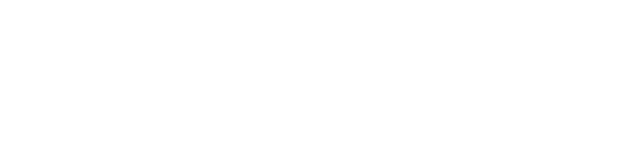
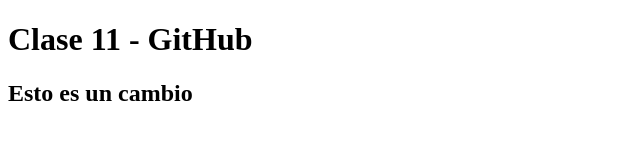
Before and after one commit to thaliaCR/intento1, a plain HTML site: page index.html in a window 1280 px wide. Shown: the whole page, without its empty margins (0-640 px from the left). Drawn offline with Linux system fonts and the light colour scheme.

Commit message:
Este sería el segundo commit

```diff
--- a/index.html
+++ b/index.html
@@ -8,6 +8,7 @@
     <link rel="stylesheet" href="css/estilo.css">
 </head>
 <body>
-
+    <h1>Clase 11 - GitHub</h1>
+    <h2>Esto es un cambio</h2>
 </body>
 </html>
```
